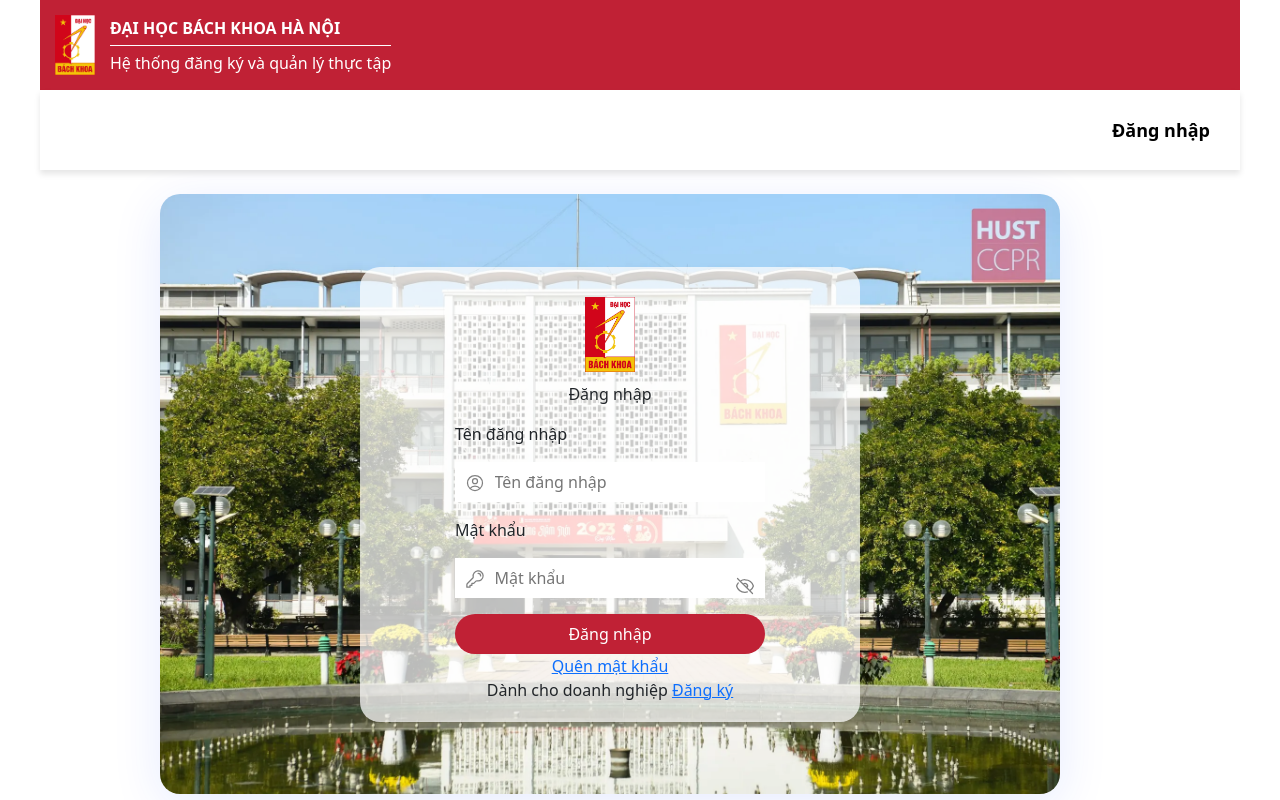
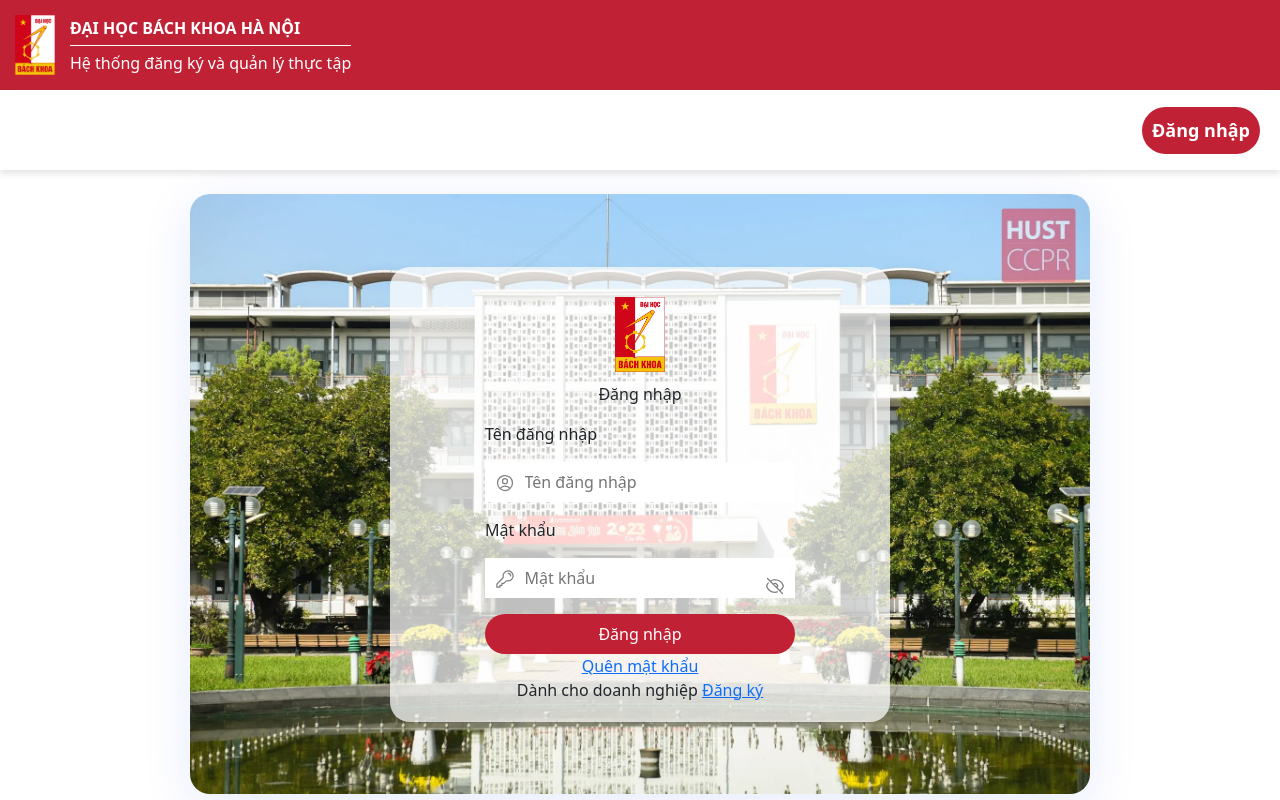
Before and after one commit to dungnt9/internship-portal-fe, a Vue app: page /dang-nhap in a window 1280 px wide. Shown: the top 800 px of the page. Built offline with nearby package versions, Linux system fonts and the light colour scheme.

Commit message:
add logic auth

```diff
--- a/src/assets/main.css
+++ b/src/assets/main.css
@@ -1,7 +1,6 @@
 @import './base.css';
 
 #app {
-  max-width: 1200px;
   margin: 0 auto;
   font-weight: normal;
 }
--- a/src/components/navigation/Header.vue
+++ b/src/components/navigation/Header.vue
@@ -26,6 +26,7 @@
             <Dropdown
               :items="[
                 { label: 'Thông tin cá nhân', route: '/thong-tin-ca-nhan' },
+                { label: 'Đổi mật khẩu', route: '/doi-mat-khau' },
                 { label: 'Đăng xuất', action: handleShowLogoutModal },
               ]"
             />
@@ -34,7 +35,7 @@
       </div>
       <div v-else class="info">
         <router-link to="/dang-nhap" class="link">
-          <p class="category">Đăng nhập</p>
+          <p class="category login-btn">Đăng nhập</p>
         </router-link>
       </div>
     </div>
@@ -156,12 +157,29 @@ const handleLogout = () => {
   font-weight: bold;
 }
 
+.login-btn {
+  font-size: 18px;
+  margin: 0 20px;
+  padding: 10px;
+  text-align: center;
+  font-weight: bold;
+  border-radius: 30px;
+  color: white;
+  background-color: #c02135;
+  transition:
+    background-color 0.3s ease,
+    transform 0.2s ease;
+}
+
+.login-btn:active {
+  transform: scale(0.9);
+}
+
 P {
   color: white;
   font-size: 16px;
   margin: 0;
   padding: 0;
-  text-align: center;
   line-height: 1.5;
   text-align: start;
 }
--- a/src/router/index.js
+++ b/src/router/index.js
@@ -15,19 +15,31 @@ const router = createRouter({
       path: '/dang-nhap',
       name: 'dang-nhap',
       component: () => import('../views/LoginView.vue'),
-      meta: { layout: 'default' },
+      meta: { layout: 'default', requiresGuest: true },
     },
     {
       path: '/dang-ky',
       name: 'dang-ky',
       component: () => import('../views/RegisterView.vue'),
-      meta: { layout: 'default' },
+      meta: { layout: 'default', requiresGuest: true },
     },
     {
       path: '/quen-mat-khau',
       name: 'quen-mat-khau',
       component: () => import('../views/ForgetPasswordView.vue'),
-      meta: { layout: 'default' },
+      meta: { layout: 'default', requiresGuest: true },
+    },
+    {
+      path: '/doi-mat-khau',
+      name: 'doi-mat-khau',
+      component: () => import('../views/ChangePasswordView.vue'),
+      meta: { layout: 'default', requiresAuth: true },
+    },
+    {
+      path: '/thong-tin-ca-nhan',
+      name: 'thong-tin-ca-nhan',
+      component: () => import('../views/ProfileView.vue'),
+      meta: { layout: 'default', requiresAuth: true },
     },
     {
       path: '/dang-ky-thuc-tap',
--- a/src/stores/authStore.js
+++ b/src/stores/authStore.js
@@ -15,22 +15,14 @@ export const useAuthStore = defineStore(
     })
 
     const clearAuth = () => {
-      token.value = null
       Cookies.remove('token')
-      Cookies.remove('isAuthenticated')
-    }
-
-    const setToken = (value) => {
-      if (value && value !== 'null' && value !== 'undefined') {
-        token.value = value
-      }
     }
 
     const login = async (payload) => {
       try {
         const response = await apiLogin(payload)
-        console.log('Login response:', response.data.accessToken)
-        setToken(response.data.accessToken)
+        token.value = response.data.accessToken
+        Cookies.set('token', response.data.accessToken)
         // const userStore = useUserStore()
         // await userStore.fetchUser(true)
       } catch (error) {
@@ -41,15 +33,14 @@ export const useAuthStore = defineStore(
 
     const logout = () => {
       clearAuth()
-      const userStore = useUserStore()
-      userStore.clearUser()
+      // const userStore = useUserStore()
+      // userStore.clearUser()
       router.push('/dang-nhap')
     }
 
     return {
       token,
       isAuthenticated,
-      setToken,
       login,
       logout,
       clearAuth,
--- /dev/null
+++ b/src/views/ChangePasswordView.vue
@@ -0,0 +1,9 @@
+<template>
+  <div class="change-password-container">
+    <p>Đổi mật khẩu</p>
+  </div>
+</template>
+
+<script setup></script>
+
+<style scoped></style>
--- a/src/views/ForgetPasswordView.vue
+++ b/src/views/ForgetPasswordView.vue
@@ -65,7 +65,7 @@ const send = async () => {
 
 <style scoped>
 .container {
-  margin: 1.5rem 0;
+  margin: 1.5rem auto;
   display: flex;
   align-items: center;
   justify-content: center;
--- a/src/views/Info.vue
+++ /dev/null
@@ -1,5 +0,0 @@
-<template></template>
-
-<script setup></script>
-
-<style scoped></style>
--- a/src/views/LoginView.vue
+++ b/src/views/LoginView.vue
@@ -147,7 +147,7 @@ const login = async () => {
 
 <style scoped>
 .container {
-  margin: 1.5rem 0;
+  margin: 1.5rem auto;
   display: flex;
   align-items: center;
   justify-content: center;
--- /dev/null
+++ b/src/views/ProfileView.vue
@@ -0,0 +1,9 @@
+<template>
+  <div class="info-container">
+    <p>Thông tin chung</p>
+  </div>
+</template>
+
+<script setup></script>
+
+<style scoped></style>
--- a/src/views/RegisterView.vue
+++ b/src/views/RegisterView.vue
@@ -302,7 +302,7 @@ const register = async () => {
 
 <style scoped>
 .container {
-  margin: 1.5rem 0;
+  margin: 1.5rem auto;
   display: flex;
   align-items: center;
   justify-content: center;
```
Also changed, not shown: eslint.config.js (+21 -6 lines), package.json (+6 -3 lines), 1 other file (tests, documents, lock files or other folders).
